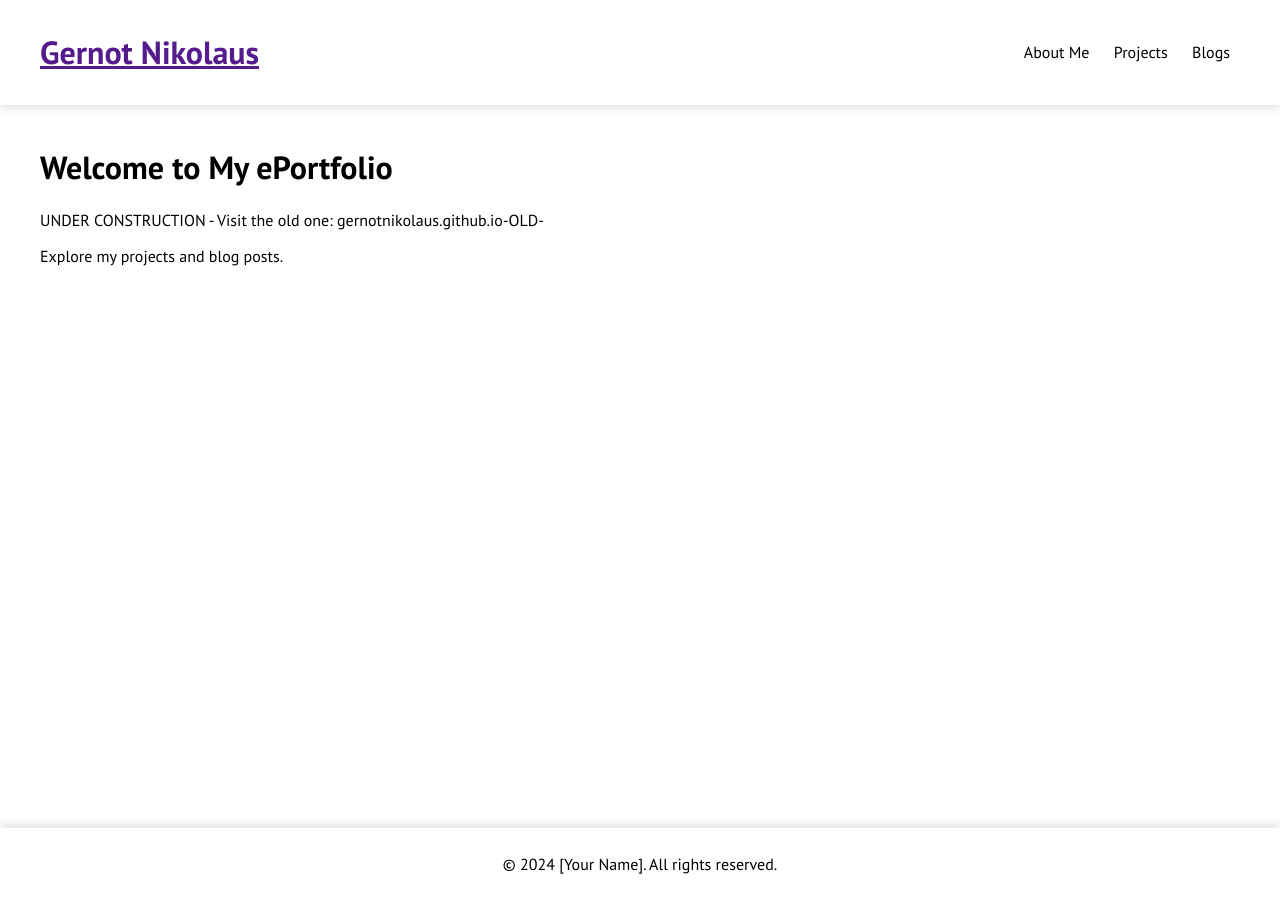
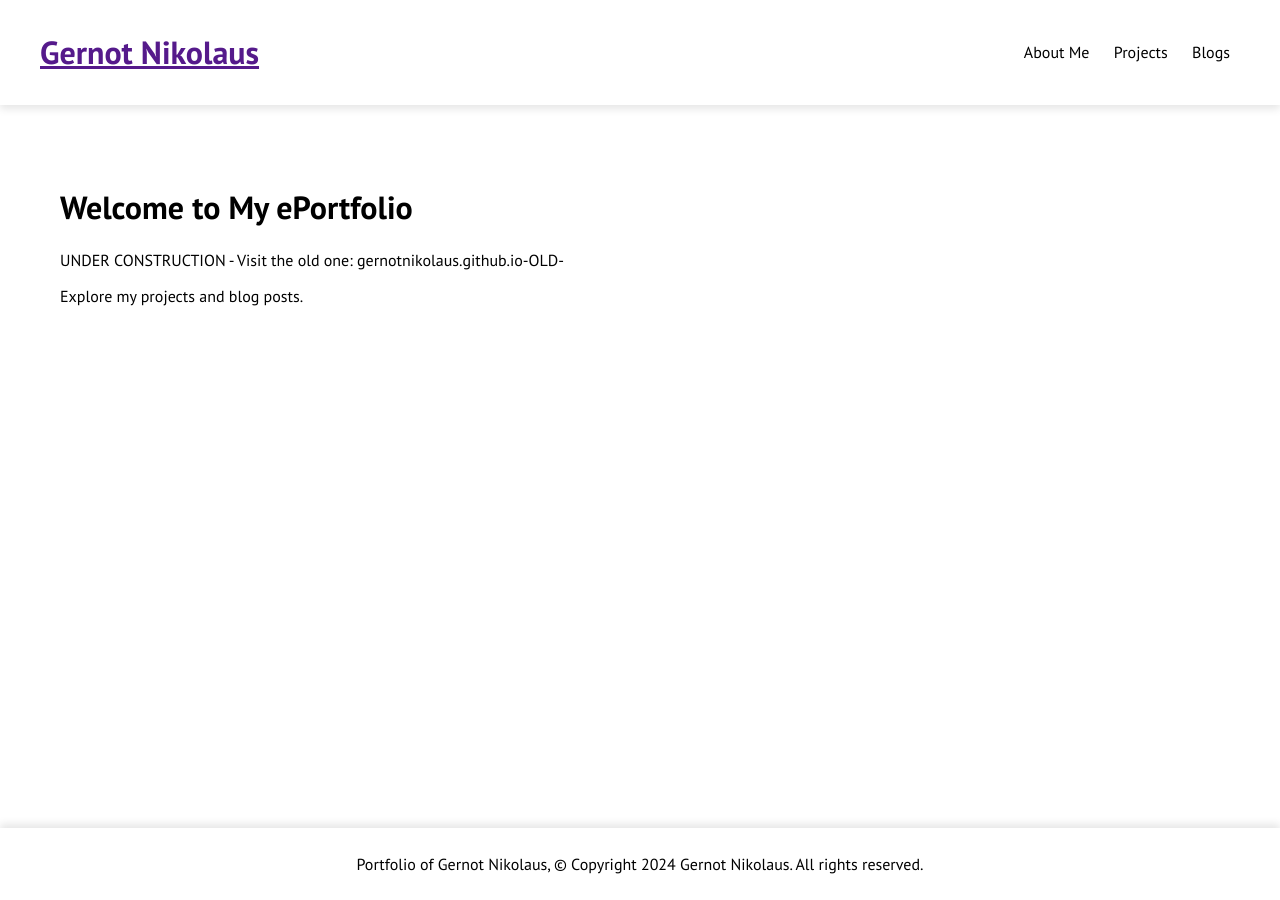
Before and after one commit to gernotnikolaus/gernotnikolaus.github.io, a Jekyll site: the page built from index.md, in a window 1280 px wide. Built offline with Jekyll 4.4.1, drawn with Linux system fonts in a browser that asks for light colours.

Commit message:
Updating css

```diff
--- a/_layouts/default.html
+++ b/_layouts/default.html
@@ -27,7 +27,7 @@
     </main>
 
     <footer>
-        <p>&copy; 2024 [Your Name]. All rights reserved.</p>
+        <p>Portfolio of Gernot Nikolaus, © Copyright 2024 Gernot Nikolaus. All rights reserved.</p>
     </footer>
 </body>
 </html>
--- a/assets/main.css
+++ b/assets/main.css
@@ -54,7 +54,7 @@ main {
 .content-container {
     max-width: 1200px;
     margin: 0 auto;
-    padding: 20px;
+    padding: 60px;
     text-align: justify;
 }
 
```
